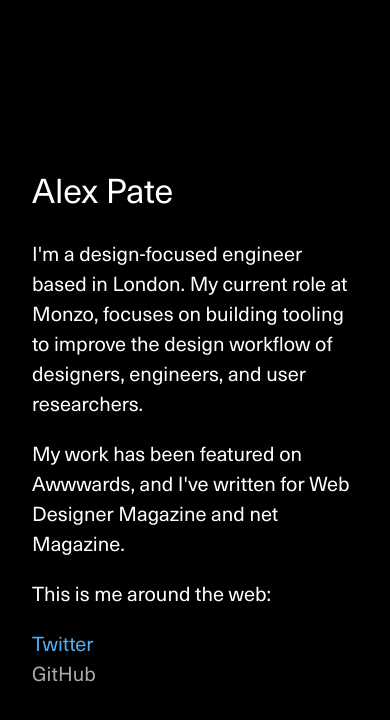
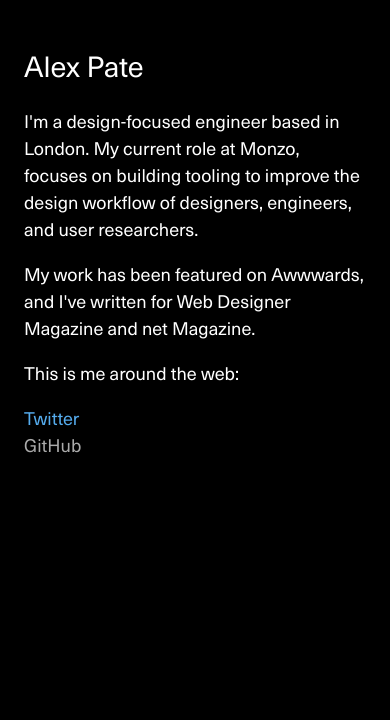
Before and after one commit to Uvacoder/port-alexpate-simple, a plain HTML site: page index.html in a window 390 px wide. Drawn offline with Linux system fonts and the light colour scheme.

Commit message:
Fix mobile styling

```diff
--- a/style.css
+++ b/style.css
@@ -1,14 +1,27 @@
 @font-face {
   font-family: "NeueHaasUnica";
   src: url("./static/nhup.woff2") format("woff2");
+}
+
+* {
+  box-sizing: border-box;
+  -webkit-font-smoothing: antialiased;
 }
 
 html,
 body {
   margin: 0;
   padding: 0;
-  box-sizing: border-box;
-  -webkit-font-smoothing: antialiased;
+}
+
+html {
+  font-size: 0.9rem;
+}
+
+@media screen and (min-width: 40em) {
+  html {
+    font-size: 1rem;
+  }
 }
 
 body {
@@ -16,19 +29,24 @@ body {
   color: #fff;
   min-width: 100vw;
   min-height: 100vh;
-  display: flex;
-  justify-content: center;
-  align-items: center;
   font-family: "NeueHaasUnica", sans-serif;
 }
 
+@media screen and (min-width: 40em) {
+  body {
+    display: flex;
+    justify-content: center;
+    align-items: center;=
+  }
+}
+
 h1 {
-  font-size: 34px;
+  font-size: 2rem;
   font-weight: 400;
 }
 
 p {
-  font-size: 20px;
+  font-size: 1.25rem;
 }
 
 a {
@@ -38,7 +56,13 @@ a {
 main {
   width: 100%;
   max-width: 520px;
-  padding: 32px;
+  padding: 24px;
+}
+
+@media screen and (min-width: 40em) {
+  main {
+    padding: 32px;
+  }
 }
 
 .social-links {
```
